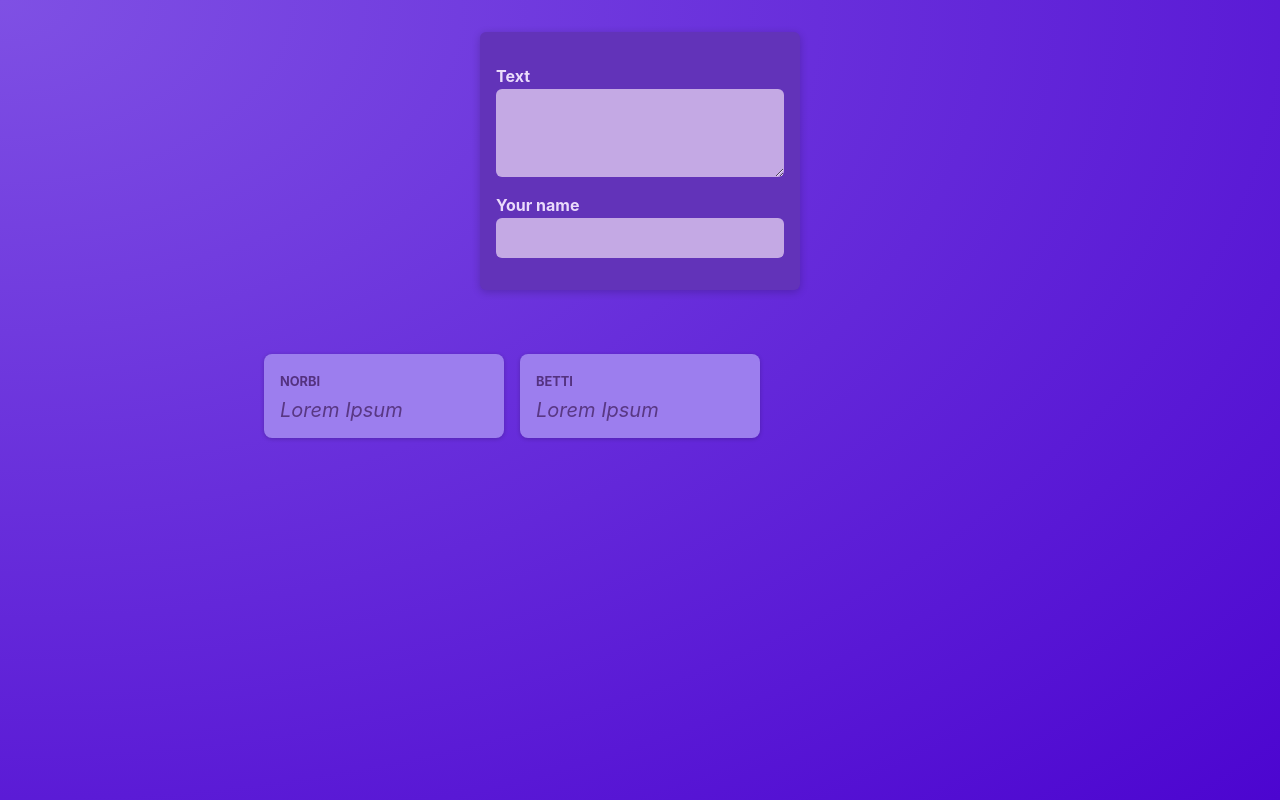
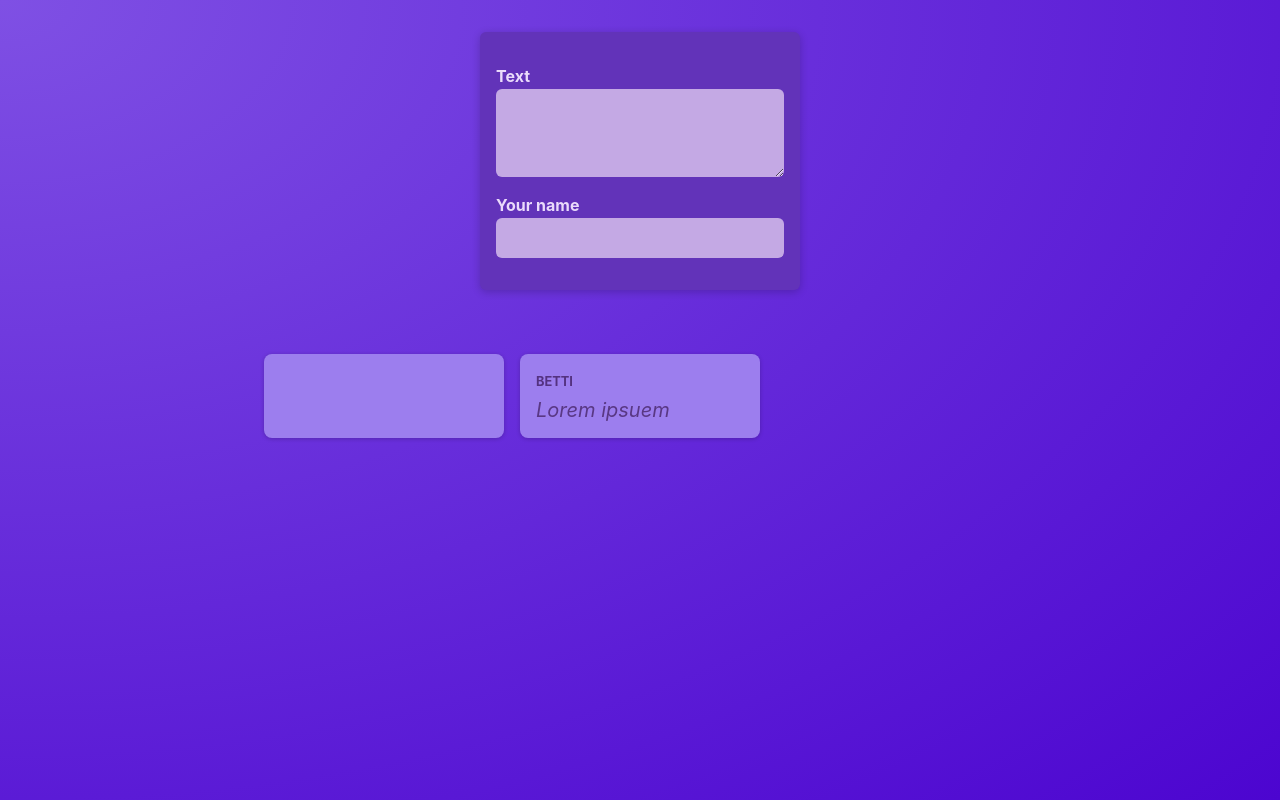
Before and after one commit to norbertparti/react-crash-course, a React (Vite) app: page / in a window 1280 px wide. Built offline with nearby package versions, Linux system fonts and the light colour scheme.

Commit message:
Update NewPost component to use prop types and pass onChange handlers

```diff
--- a/src/component/NewPost.jsx
+++ b/src/component/NewPost.jsx
@@ -1,27 +1,26 @@
-import { useState } from "react";
-
 import classes from "./NewPost.module.css";
 
-const NewPost = () => {
-  const [body, setBody] = useState('');
+import PropTypes from "prop-types";
 
-  function bodyChangeHandler(event) {
-    setBody(event.target.value);
-  }
-
+const NewPost = (props) => {
   return (
     <form className={classes.form}>
       <p>
         <label htmlFor="body">Text</label>
-        <textarea id="body" required rows={3} onChange={bodyChangeHandler}/>
-        <p>{body}</p>
+        <textarea id="body" required rows={3} onChange={props.onBodyChange}/>
       </p>
       <p>
         <label htmlFor="name">Your name</label>
-        <input type="text" id="name" required />
+        <input type="text" id="name" required onChange={props.onAuthorChange} />
       </p>
     </form>
   );
 };
 
+NewPost.propTypes = {
+  onBodyChange: PropTypes.func.isRequired,
+  onAuthorChange: PropTypes.func.isRequired
+};
+
+
 export default NewPost;
--- a/src/component/PostList.jsx
+++ b/src/component/PostList.jsx
@@ -1,15 +1,30 @@
 import classes from "./PostList.module.css";
+
+import { useState } from "react";
 
 import Post from "./Post";
 import NewPost from "./NewPost";
 
 const PostList = () => {
+
+
+    const [body, setBody] = useState("");
+    const [author, setAuthor] = useState("");
+
+    function onBodyChange(event) {
+        setBody(event.target.value);
+    }
+
+    function authorChangeHandler(event) {
+        setAuthor(event.target.value);
+    }
+
     return (
         <div>
-            <NewPost />
+            <NewPost onBodyChange={onBodyChange} onAuthorChange={authorChangeHandler}/>
             <ul className={classes.posts}>
-            <Post author='Norbi' body='Lorem Ipsum' />
-            <Post author='Betti' body='Lorem Ipsum' />
+            <Post author={author} body={body} />
+            <Post author="Betti" body="Lorem ipsuem" />
             </ul>
         </div>
     );
```
